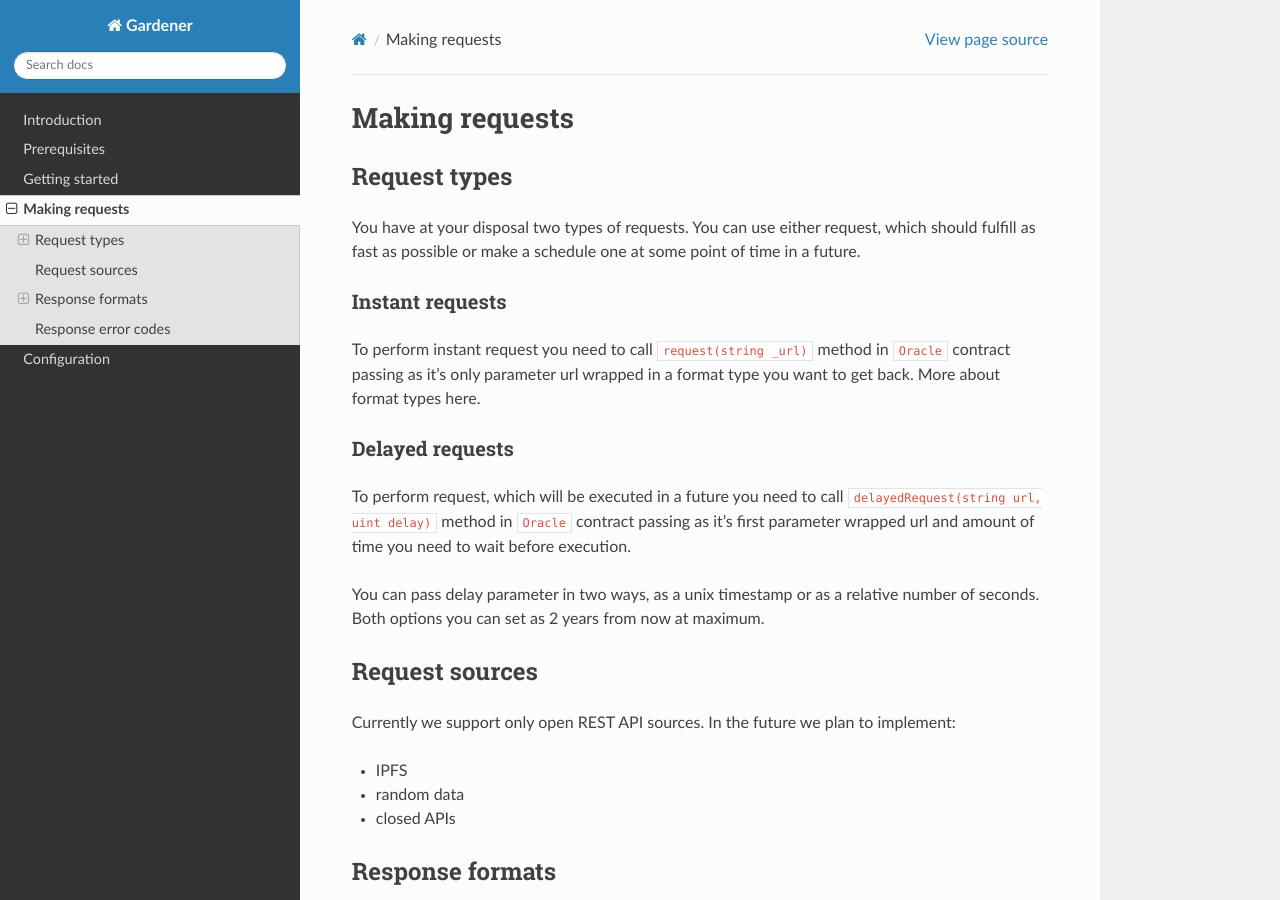
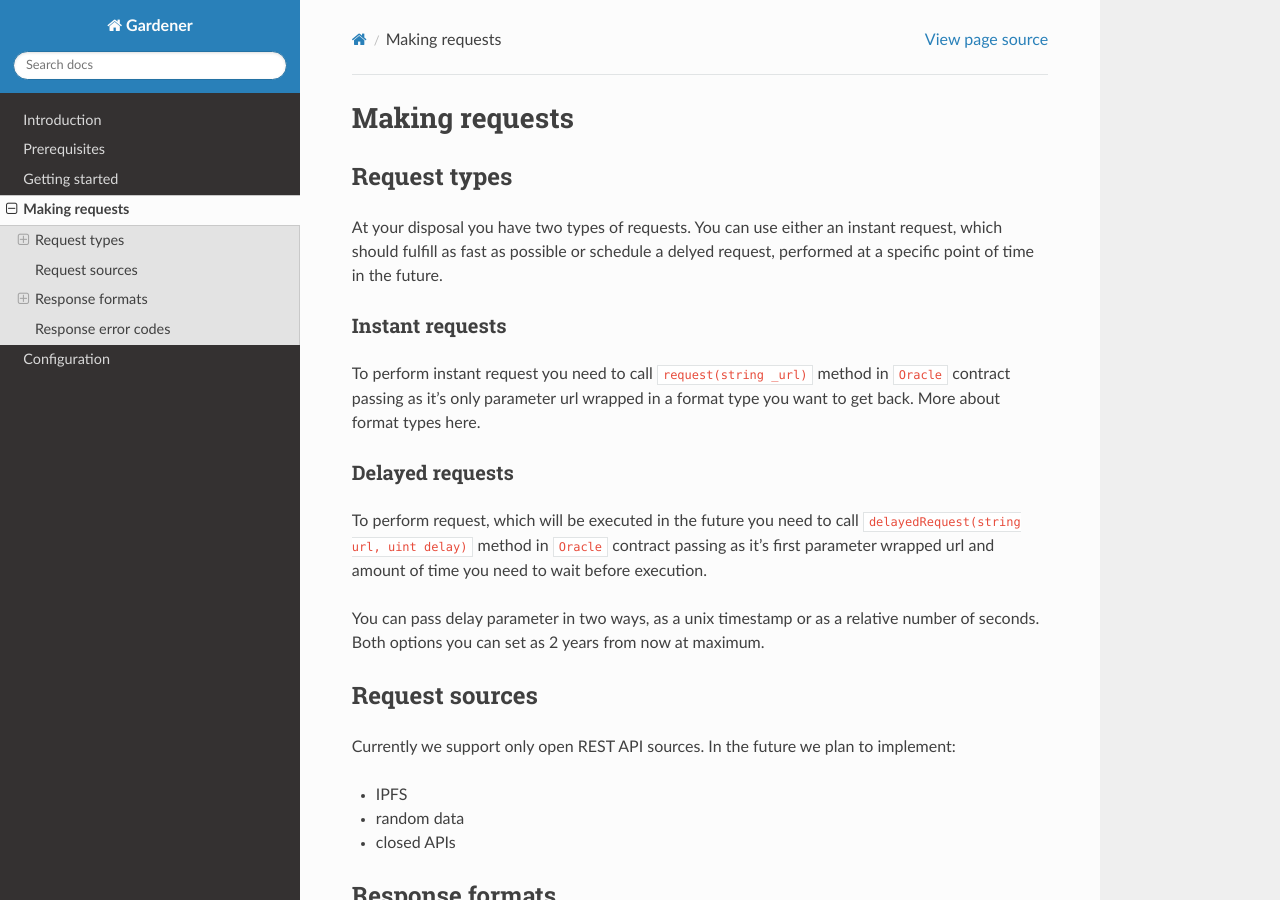
Before and after one commit to EspeoBlockchain/gardener-server, a Sphinx documentation site: the page built from docs/making-requests.rst, in a window 1280 px wide and 900 px high. Built offline with Sphinx 7.4.7 and the Read the Docs theme 2.0.0, drawn with Linux system fonts in a browser that asks for light colours.

Commit message:
Synchro with Krzysztof - fixed some missed bugs

```diff
--- a/docs/configuration.rst
+++ b/docs/configuration.rst
@@ -2,7 +2,7 @@
 Configuration
 -------------
 
-Each part of gardener project (smart contracts repo, server, monitor) contains .env variables file.
+Each repository of Gardener project (smart contracts, server, monitor) contains an .env variables file.
 This section is going to explain parameters from them. Default parameters are set in a way everything should work correctly when using local test blockchain (ganache) and following `getting-started guide <https://gardener.readthedocs.io/en/latest/getting-started.html>`__.
 
 Server
--- a/docs/introduction.rst
+++ b/docs/introduction.rst
@@ -16,10 +16,9 @@ However, sometimes the information available in the network isn’t enough. Let
 
 How does Gardener work?
 ------------------------
-This section is going to describe request workflow from asking contract with specific request up to returning result into it. During reading it would be helpful to take a look at the architecture diagram in a `Gardener architecture`_ section.
+This section describes request workflow starting with asking contract with specific request and finishing up to returning result into it. During reading it could be helpful to take a look at the architecture diagram in the `Gardener architecture`_ section.
 
-According to the diagram, let's start from UsingOracle 1 contract. It interacts with Oracle contract with passing request parameter to fetch the data it needs to its calculation/decision. Oracle contract emits then DataRequested (or DelayedDataRequested) event. Gardener server is listening to both of these event types and stores every incoming event into the persistence layer (in memory or MongoDB currently). When requests are ready to execute, they are pulled by the server, fetched from external data sources, parsed accordingly and result data in a form of value and error code (0 when the request is fulfilled successfully) is passed to Oracle contract using account passed in the server configuration. In the current model all costs related to transaction fees are covered by this account (in the future we plan to introduce more pricing models). Oracle contract then proxies this data to asking contract fulfilling the whole workflow.
-
+According to the diagram, let's start from UsingOracle 1 contract. It interacts with the Oracle contract by passing request parameter to fetch the data it needs. The Oracle contract emits then a DataRequested (or DelayedDataRequested) event. Gardener server is listening to both of these event types and stores every incoming event into its persistence layer (in memory or MongoDB currently). When requests are ready to execute, they are pulled by the server, the data is fetched from external data sources, parsed accordingly and result data in a form of value and error code (0 when the request is fulfilled successfully) is passed to the Oracle contract using configured account. In the current model all costs related to transaction fees are covered by this account (in the future we plan to introduce other pricing models). Oracle contract then proxies this data to the Using Oracle 1 contract fulfilling the whole workflow.
 Gardener architecture
 ---------------------
 
--- a/docs/making-requests.rst
+++ b/docs/making-requests.rst
@@ -7,7 +7,7 @@ Making requests
 Request types
 =============
 
-You have at your disposal two types of requests. You can use either request, which should fulfill as fast as possible or make a schedule one at some point of time in a future.
+At your disposal you have two types of requests. You can use either an instant request, which should fulfill as fast as possible or schedule a delyed request, performed at a specific point of time in the future.
 
 Instant requests
 ~~~~~~~~~~~~~~~~
@@ -17,7 +17,7 @@ To perform instant request you need to call :code:`request(string _url)` method
 Delayed requests
 ~~~~~~~~~~~~~~~~
 
-To perform request, which will be executed in a future you need to call :code:`delayedRequest(string url, uint delay)` method in :code:`Oracle` contract passing as it's first parameter wrapped url and amount of time you need to wait before execution.
+To perform request, which will be executed in the future you need to call :code:`delayedRequest(string url, uint delay)` method in :code:`Oracle` contract passing as it's first parameter wrapped url and amount of time you need to wait before execution.
 
 You can pass delay parameter in two ways, as a unix timestamp or as a relative number of seconds. Both options you can set as 2 years from now at maximum.
 
```
